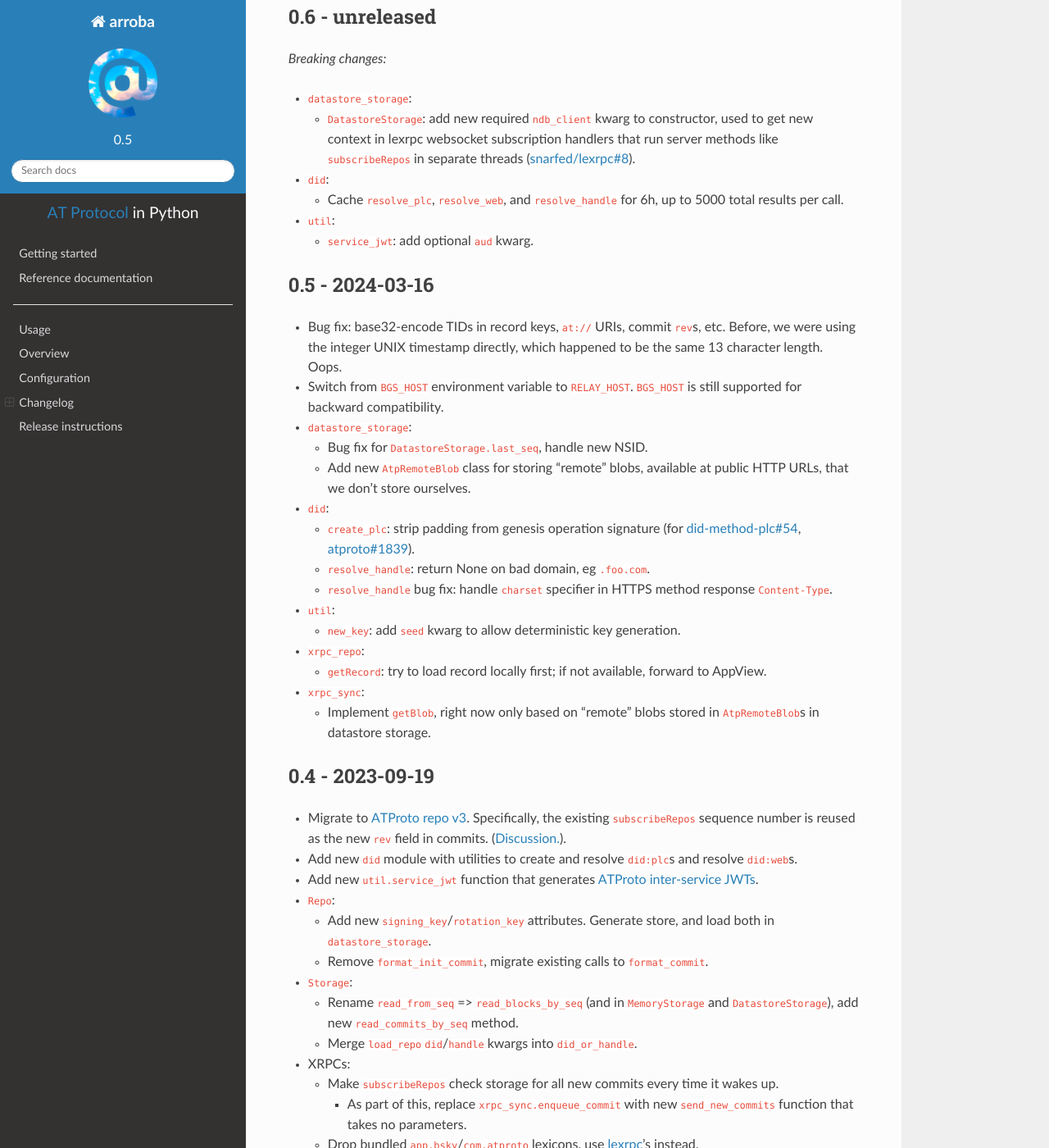
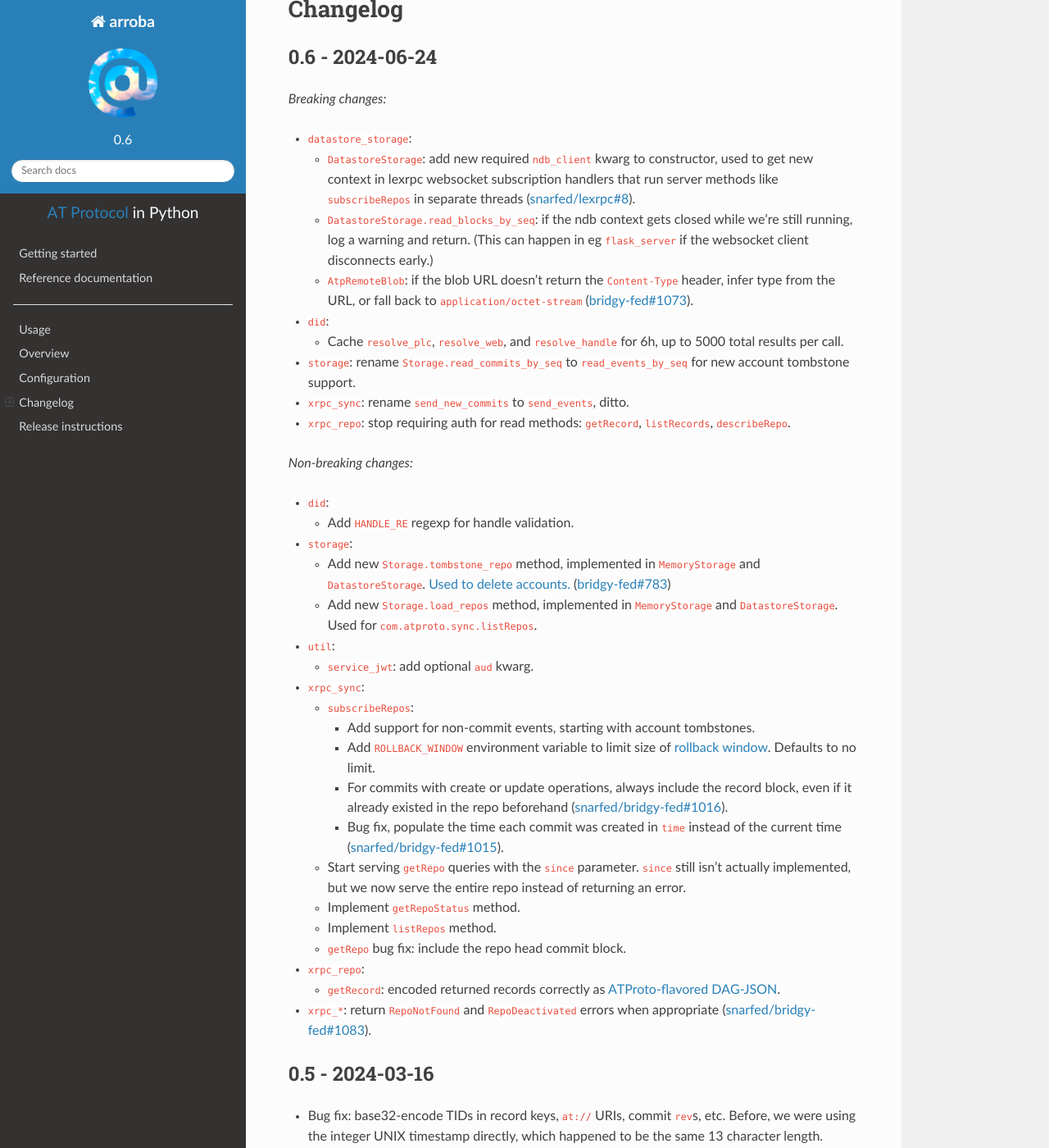
Before and after one commit to snarfed/arroba, a Sphinx documentation site: the page built from docs/index.rst, in a window 1280 px wide and 1400 px high, scrolled down 2206 px. Shown: the whole window at 82% size. Built offline with Sphinx 7.4.7 and the Read the Docs theme 2.0.0, drawn with Linux system fonts in a browser that asks for light colours; some of the changed text lies outside the part shown.

```diff
--- a/docs/conf.py
+++ b/docs/conf.py
@@ -89,9 +89,9 @@ author = 'Ryan Barrett'
 # built documents.
 #
 # The short X.Y version.
-version = '0.5'
+version = '0.6'
 # The full version, including alpha/beta/rc tags.
-release = '0.5'
+release = '0.6'
 
 # The language for content autogenerated by Sphinx. Refer to documentation
 # for a list of supported languages.
--- a/docs/index.rst
+++ b/docs/index.rst
@@ -45,13 +45,13 @@ Here’s minimal example code for a multi-repo PDS on top of arroba and
 
    from arroba import server
    from arroba.datastore_storage import DatastoreStorage
-   from arroba.xrpc_sync import send_new_commits
+   from arroba.xrpc_sync import send_events
 
    # for Google Cloud Datastore
    ndb_client = ndb.Client()
 
    server.storage = DatastoreStorage(ndb_client=ndb_client)
-   server.repo.callback = lambda _: send_new_commits()  # to subscribeRepos
+   server.repo.callback = lambda _: send_events()  # to subscribeRepos
 
    app = Flask('my-pds')
    init_flask(server.server, app)
@@ -127,15 +127,20 @@ Configure arroba with these environment variables:
 -  ``PDS_HOST``, where you’re running your PDS
 
 Optional, only used in
-`com.atproto.repo <https://arroba.readthedocs.io/en/stable/source/arroba.html#module-arroba.xrpc_repo>`__
+`com.atproto.repo <https://arroba.readthedocs.io/en/stable/source/arroba.html#module-arroba.xrpc_repo>`__,
+`.server <https://arroba.readthedocs.io/en/stable/source/arroba.html#module-arroba.xrpc_server>`__,
 and
-`com.atproto.server <https://arroba.readthedocs.io/en/stable/source/arroba.html#module-arroba.xrpc_server>`__
+`.sync <https://arroba.readthedocs.io/en/stable/source/arroba.html#module-arroba.xrpc_sync>`__
 XRPC handlers:
 
 -  ``REPO_TOKEN``, static token to use as both ``accessJwt`` and
    ``refreshJwt``, defaults to contents of ``repo_token`` file. Not
    required to be an actual JWT. If not set, XRPC methods that require
    auth will return HTTP 501 Not Implemented.
+-  ``ROLLBACK_WINDOW``, number of events to serve in the
+   `subscribeRepos`` rollback
+   window <https://atproto.com/specs/event-stream#sequence-numbers>`__.
+   Defaults to no limit.
 
 .. raw:: html
 
@@ -149,7 +154,7 @@ XRPC handlers:
 Changelog
 ---------
 
-0.6 - unreleased
+0.6 - 2024-06-24
 ~~~~~~~~~~~~~~~~
 
 *Breaking changes:*
@@ -161,15 +166,82 @@ Changelog
       subscription handlers that run server methods like
       ``subscribeRepos`` in separate threads
       (`snarfed/lexrpc#8 <https://github.com/snarfed/lexrpc/issues/8>`__).
+   -  ``DatastoreStorage.read_blocks_by_seq``: if the ndb context gets
+      closed while we’re still running, log a warning and return. (This
+      can happen in eg ``flask_server`` if the websocket client
+      disconnects early.)
+   -  ``AtpRemoteBlob``: if the blob URL doesn’t return the
+      ``Content-Type`` header, infer type from the URL, or fall back to
+      ``application/octet-stream``
+      (`bridgy-fed#1073 <https://github.com/snarfed/bridgy-fed/issues/1073>`__).
 
 -  ``did``:
 
    -  Cache ``resolve_plc``, ``resolve_web``, and ``resolve_handle`` for
       6h, up to 5000 total results per call.
 
+-  ``storage``: rename ``Storage.read_commits_by_seq`` to
+   ``read_events_by_seq`` for new account tombstone support.
+-  ``xrpc_sync``: rename ``send_new_commits`` to ``send_events``, ditto.
+-  ``xrpc_repo``: stop requiring auth for read methods: ``getRecord``,
+   ``listRecords``, ``describeRepo``.
+
+*Non-breaking changes:*
+
+-  ``did``:
+
+   -  Add ``HANDLE_RE`` regexp for handle validation.
+
+-  ``storage``:
+
+   -  Add new ``Storage.tombstone_repo`` method, implemented in
+      ``MemoryStorage`` and ``DatastoreStorage``. `Used to delete
+      accounts. <https://github.com/bluesky-social/atproto/discussions/2503#discussioncomment-9502339>`__
+      (`bridgy-fed#783 <https://github.com/snarfed/bridgy-fed/issues/783>`__)
+   -  Add new ``Storage.load_repos`` method, implemented in
+      ``MemoryStorage`` and ``DatastoreStorage``. Used for
+      ``com.atproto.sync.listRepos``.
+
 -  ``util``:
 
    -  ``service_jwt``: add optional ``aud`` kwarg.
+
+-  ``xrpc_sync``:
+
+   -  ``subscribeRepos``:
+
+      -  Add support for non-commit events, starting with account
+         tombstones.
+      -  Add ``ROLLBACK_WINDOW`` environment variable to limit size of
+         `rollback
+         window <https://atproto.com/specs/event-stream#sequence-numbers>`__.
+         Defaults to no limit.
+      -  For commits with create or update operations, always include
+         the record block, even if it already existed in the repo
+         beforehand
+         (`snarfed/bridgy-fed#1016 <https://github.com/snarfed/bridgy-fed/issues/1016>`__).
+      -  Bug fix, populate the time each commit was created in ``time``
+         instead of the current time
+         (`snarfed/bridgy-fed#1015 <https://github.com/snarfed/bridgy-fed/issues/1015>`__).
+
+   -  Start serving ``getRepo`` queries with the ``since`` parameter.
+      ``since`` still isn’t actually implemented, but we now serve the
+      entire repo instead of returning an error.
+   -  Implement ``getRepoStatus`` method.
+   -  Implement ``listRepos`` method.
+   -  ``getRepo`` bug fix: include the repo head commit block.
+
+-  ``xrpc_repo``:
+
+   -  ``getRecord``: encoded returned records correctly as
+      `ATProto-flavored
+      DAG-JSON <https://atproto.com/specs/data-model>`__.
+
+-  ``xrpc_*``: return ``RepoNotFound`` and ``RepoDeactivated`` errors
+   when appropriate
+   (`snarfed/bridgy-fed#1083 <https://github.com/snarfed/bridgy-fed/issues/1083>`__).
+
+.. _section-1:
 
 0.5 - 2024-03-16
 ~~~~~~~~~~~~~~~~
--- a/pyproject.toml
+++ b/pyproject.toml
@@ -9,7 +9,7 @@ where = ['.']
 
 [project]
 name = 'arroba'
-version = '0.5'
+version = '0.6'
 authors = [
     { name='Ryan Barrett', email='arroba@ryanb.org' },
 ]
@@ -22,9 +22,9 @@ dependencies = [
     'carbox>=0.3',
     'cryptography',
     'dag-cbor',
-    'dag-json',
+    'dag-json>=0.2',
     'dnspython>=2.0.0',
-    'lexrpc>=0.6',
+    'lexrpc>=0.7',
     'multiformats>=0.3.1',
     'pyjwt>=2.0.0',
     'simple-websocket',
```
Also changed, not shown: other parts of docs/index.rst (+11 -11 lines), README.md (+8 -8 lines).
